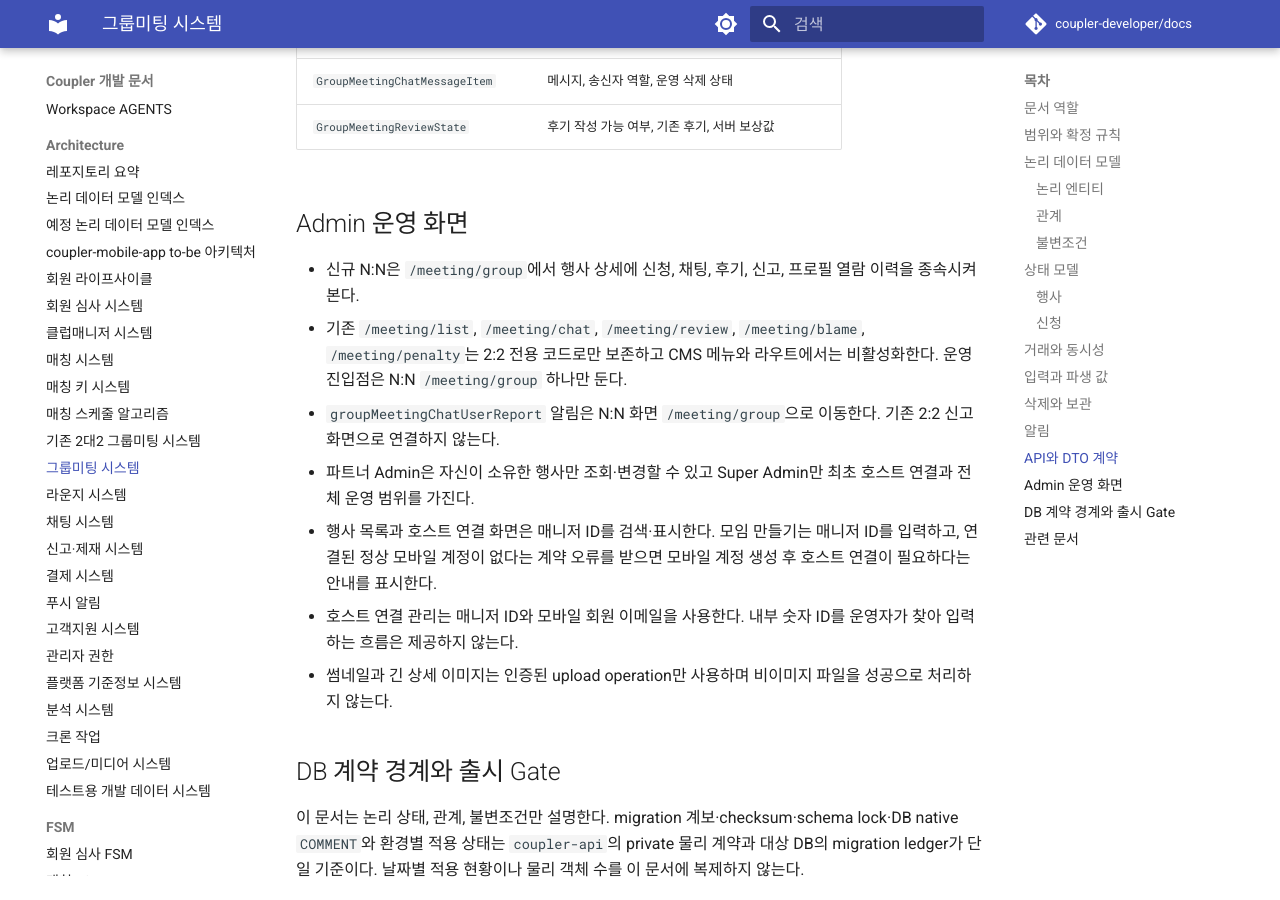
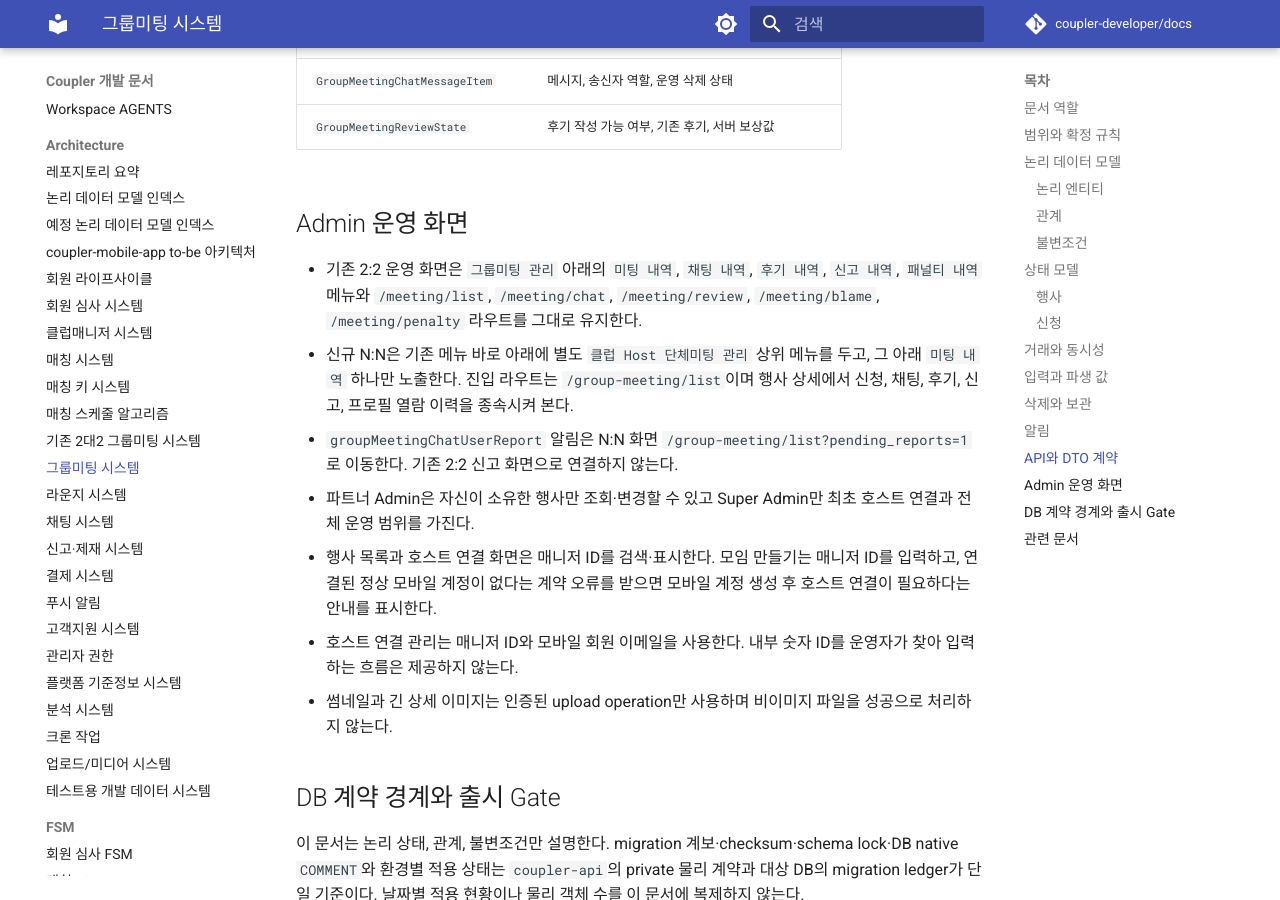
Before and after one commit to coupler-developer/docs, an MkDocs documentation site: the page built from content/architecture/group-meeting-system.md, in a window 1280 px wide and 900 px high, scrolled down 8464 px. Built offline with MkDocs 1.6.1 and Material for MkDocs 9.7.7, drawn with Linux system fonts in a browser that asks for light colours; comment, search, counter and statistics services are not loaded.

Commit message:
docs: CMS 그룹미팅 메뉴 구조 동기화

```diff
--- a/content/architecture/group-meeting-system.md
+++ b/content/architecture/group-meeting-system.md
@@ -217,11 +217,14 @@ CONFIRMED 참가자의 명시적 퇴장은 APPROVED를 LEFT로 전이한다. FIN
 
 ## Admin 운영 화면
 
-- 신규 N:N은 `/meeting/group`에서 행사 상세에 신청, 채팅, 후기, 신고, 프로필 열람 이력을 종속시켜 본다.
-- 기존 `/meeting/list`, `/meeting/chat`, `/meeting/review`, `/meeting/blame`, `/meeting/penalty`는 2:2 전용 코드로만
-  보존하고 CMS 메뉴와 라우트에서는 비활성화한다. 운영 진입점은 N:N `/meeting/group` 하나만 둔다.
-- `groupMeetingChatUserReport` 알림은 N:N 화면 `/meeting/group`으로 이동한다. 기존 2:2 신고 화면으로
-  연결하지 않는다.
+- 기존 2:2 운영 화면은 `그룹미팅 관리` 아래의 `미팅 내역`, `채팅 내역`, `후기 내역`, `신고 내역`,
+  `패널티 내역` 메뉴와 `/meeting/list`, `/meeting/chat`, `/meeting/review`, `/meeting/blame`,
+  `/meeting/penalty` 라우트를 그대로 유지한다.
+- 신규 N:N은 기존 메뉴 바로 아래에 별도 `클럽 Host 단체미팅 관리` 상위 메뉴를 두고, 그 아래
+  `미팅 내역` 하나만 노출한다. 진입 라우트는 `/group-meeting/list`이며 행사 상세에서 신청, 채팅,
+  후기, 신고, 프로필 열람 이력을 종속시켜 본다.
+- `groupMeetingChatUserReport` 알림은 N:N 화면 `/group-meeting/list?pending_reports=1`로 이동한다. 기존
+  2:2 신고 화면으로 연결하지 않는다.
 - 파트너 Admin은 자신이 소유한 행사만 조회·변경할 수 있고 Super Admin만 최초 호스트 연결과 전체 운영
   범위를 가진다.
 - 행사 목록과 호스트 연결 화면은 매니저 ID를 검색·표시한다. 모임 만들기는 매니저 ID를 입력하고, 연결된
```
